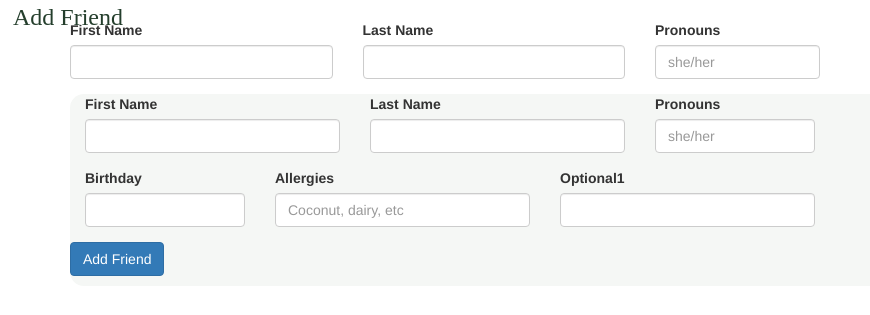
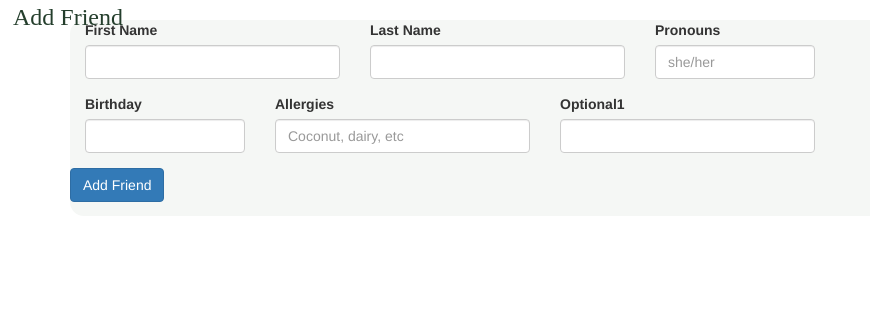
Before and after one commit to MahumAzeem/goodFriend, a Flask app: page /add_friend in a window 1280 px wide. Shown: the top 315 px of the page, without its empty margins (0-870 px from the left). Run offline with Flask 2, Linux system fonts and the light colour scheme; some libraries are stand-ins or nearby versions; some web fonts are replaced.

Commit message:
Fixed merge errors

```diff
--- a/templates/add_friend.html
+++ b/templates/add_friend.html
@@ -1,7 +1,7 @@
 {% extends "layout.html" %}
 {% block page_title %}
-    <link href="/static/css/add_friend.css" rel="stylesheet" />
-    <link href="https://fonts.googleapis.com/css?family=Baloo+Bhai&display=swap" rel="stylesheet" />
+<link href="/static/css/add_friend.css" rel="stylesheet" />
+<link href="https://fonts.googleapis.com/css?family=Baloo+Bhai&display=swap" rel="stylesheet" />
 {% endblock %}
 
 {% block body %}
@@ -9,39 +9,9 @@
 
 <span class="header">Add Friend</span>
 
+<div class="grey-outline">
+    <div class="container-fluid">
         <form method="post">
-
-        <div class="row">
-         <div class="col-md-3 ">
-           <div class="form-group ">
-            <label class="control-label " for="first_name">
-             First Name
-            </label>
-            <input class="form-control" id="first_name" name="first_name" type="text"/>
-           </div>
-        </div>
-           <div class="col-md-3">
-           <div class="form-group ">
-            <label class="control-label " for="name1">
-             Last Name
-            </label>
-            <input class="form-control" id="name1" name="name1" type="text"/>
-           </div>
-        </div>
-        <div class="col-md-2">
-          <div class="form-group ">
-            <label class="control-label " for="pronounds">
-             Pronouns
-            </label>
-            <input class="form-control" id="pronounds" name="pronounds" placeholder="she/her" type="text"/>
-          </div>
-        </div>
-    </div>
-
-<div class="grey-outline">
-    <form>
-        <div class="container-fluid">
-            <form method="post"></form>
 
             <div class="row">
                 <div class="col-md-3 ">
@@ -119,7 +89,8 @@
 
                 <button type="submit" class="btn btn-primary">Add Friend</button>
             </div>
-    </form>
+        </form>
 
+    </div>
 </div>
 {% endblock %}
```
